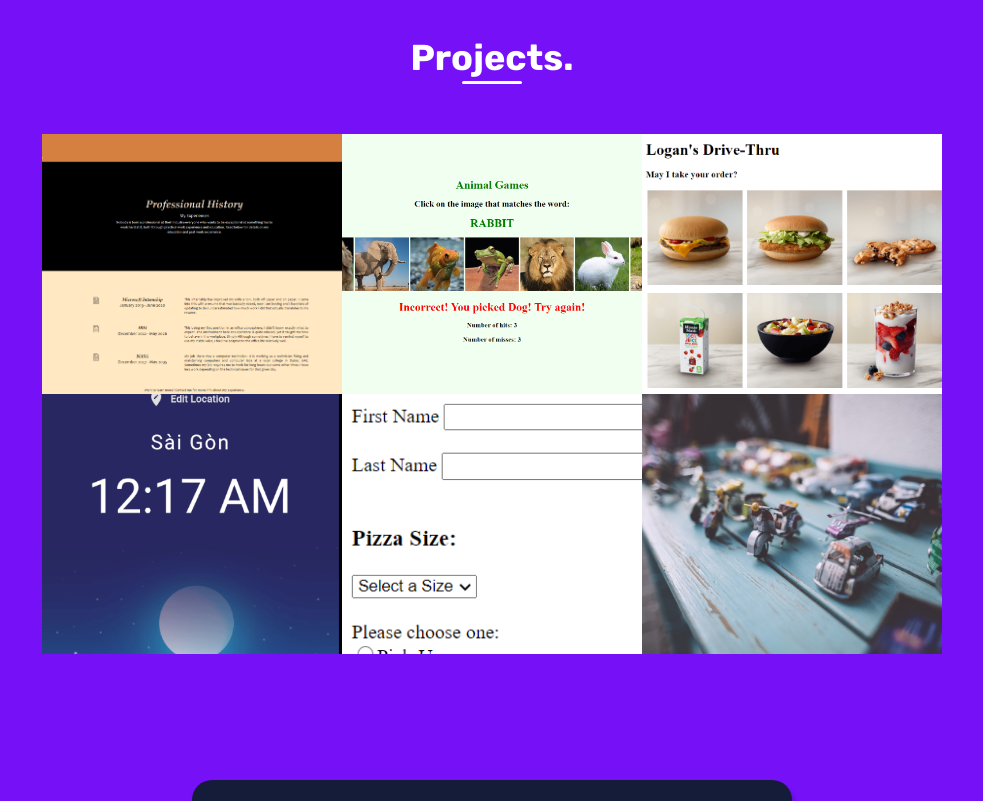
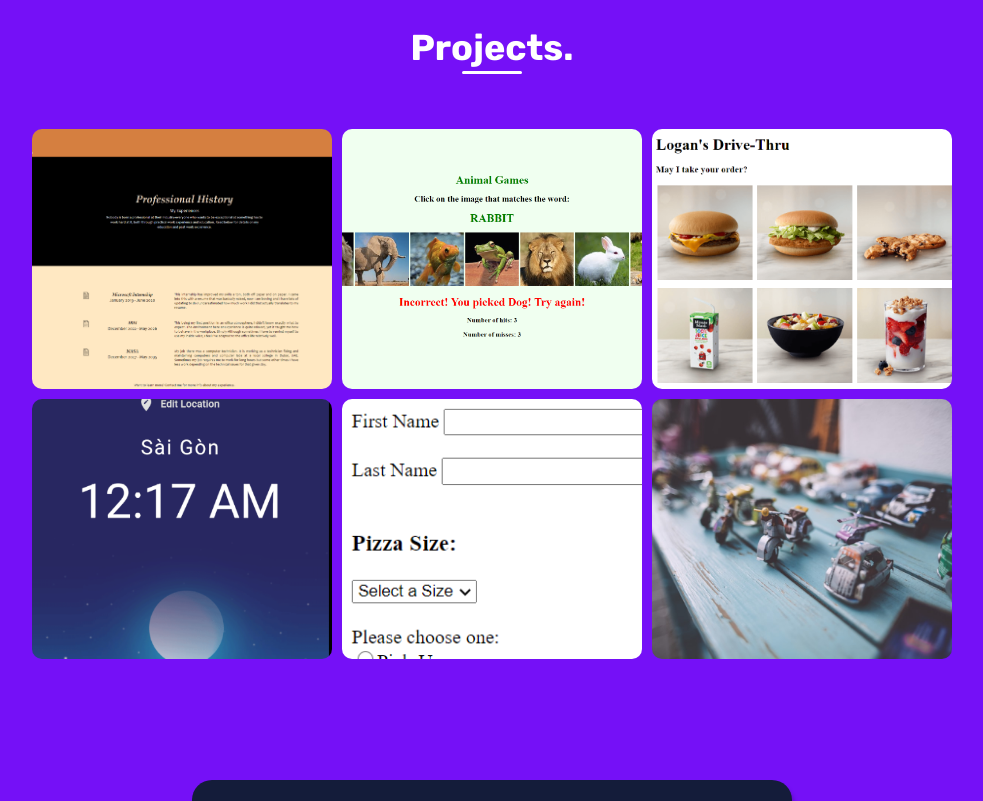
Before and after one commit to quiet-node/portfolio-v1, a React (Create React App) app: page / in a window 1280 px wide. Shown: the part 1860-2661 px from the top of the page, without its empty margins (148-1131 px from the left). Built offline with nearby package versions, Linux system fonts and the light colour scheme.

Commit message:
add margin to projects

```diff
--- a/src/components/Footer/FooterElements.js
+++ b/src/components/Footer/FooterElements.js
@@ -109,11 +109,6 @@ export const FooterFooter = styled.div`
 export const Footerimg = styled.a`
   margin-right: 20px;
   cursor: pointer;
-  border-radius: 50%;
-
-  &:hover {
-    box-shadow: 0px 0 4px 5px rgba(0, 0, 0, 0.25);
-  }
 `;
 export const FooterSpan = styled.span`
   font-weight: bold;
--- a/src/components/Projects/ProjectsElements.js
+++ b/src/components/Projects/ProjectsElements.js
@@ -178,6 +178,8 @@ export const Project6Background = styled.div`
 export const Project = styled.div`
   height: 260px;
   width: 300px;
+  margin: 5px;
+  border-radius: 10px;
   display: flex;
   justify-content: center;
   align-items: center;
--- a/src/components/messForm/index.js
+++ b/src/components/messForm/index.js
@@ -85,7 +85,7 @@ const Contact = () => {
           <FormButton
             data-aos="fade-up"
             data-aos-delay="700"
-            data-aos-offset="100"
+            data-aos-offset="70"
             type="submit"
           >
             Submit
```
